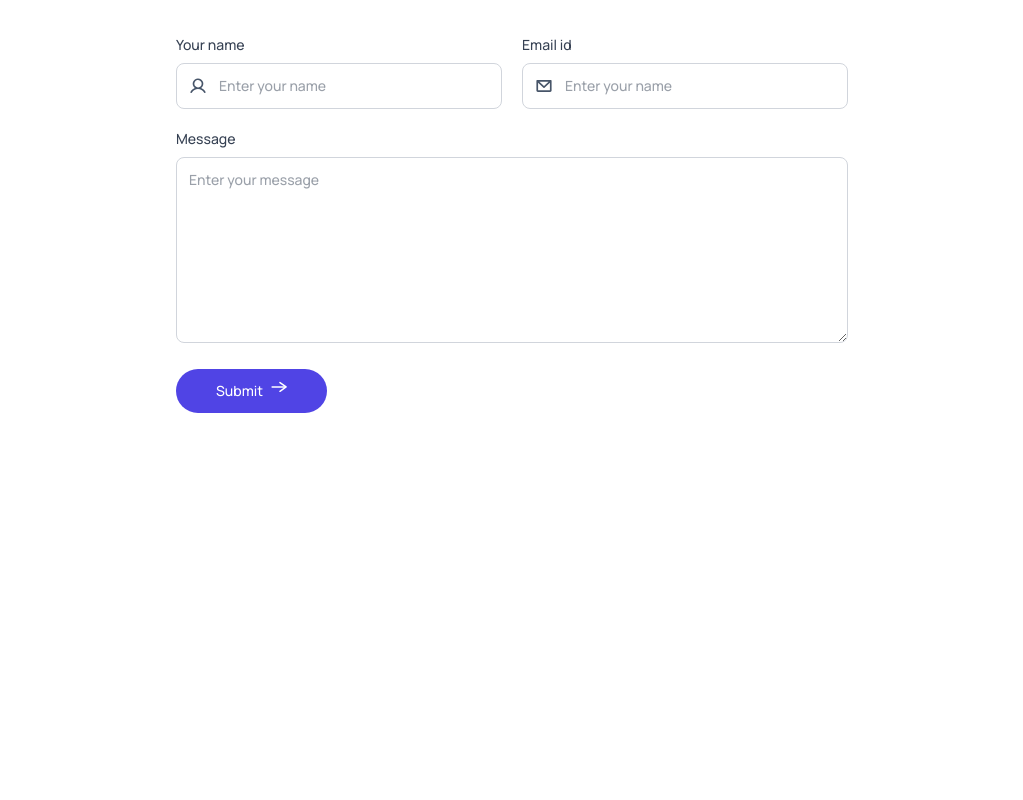
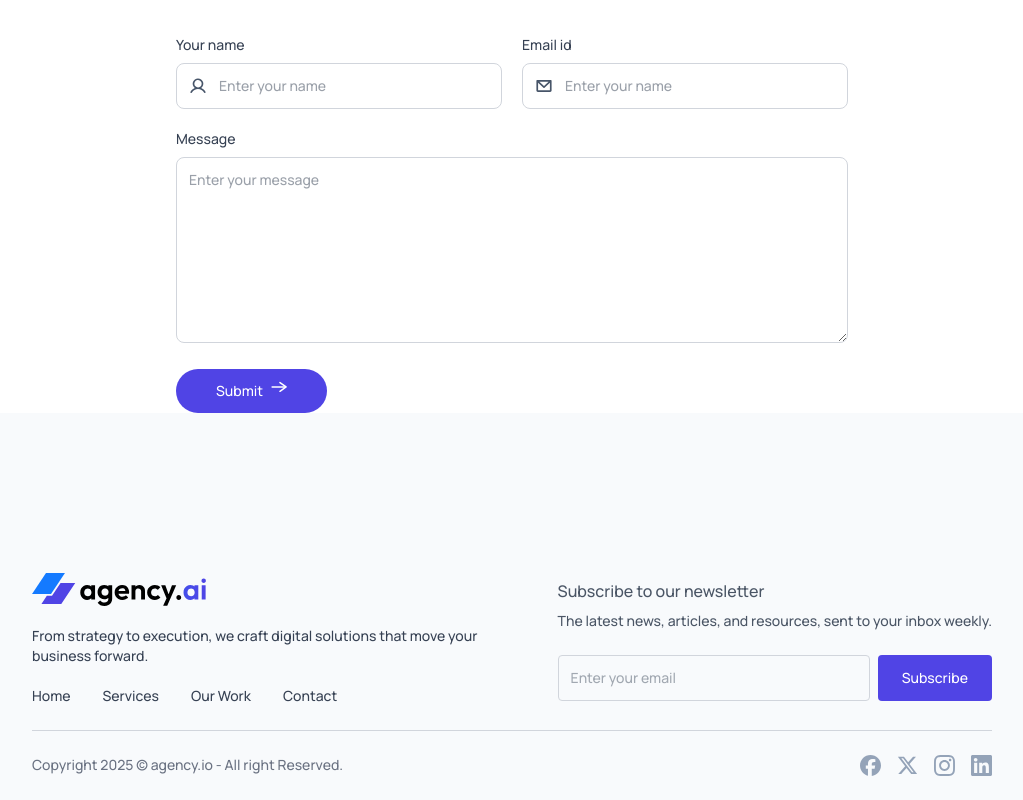
Before and after one commit to rakibulrahmandev/agency.ai, a React (Vite) app: page / in a window 1280 px wide. Shown: the part 3253-4053 px from the top of the page, without its empty margins (128-1151 px from the left). Before the commit the page ends 3666 px from the top, so only its background shows below. Built offline with nearby package versions, Linux system fonts and the light colour scheme.

Commit message:
footer section completed

```diff
--- a/src/App.jsx
+++ b/src/App.jsx
@@ -22,7 +22,7 @@ export default function App() {
                 <OurWork />
                 <Teams />
                 <Contact />
-                <Footer />
+                <Footer theme={theme} />
             </div>
         </>
     )
--- a/src/components/Footer/Footer.jsx
+++ b/src/components/Footer/Footer.jsx
@@ -1,8 +1,39 @@
-export default function Footer() {
+import assets from "../../assets/assets";
+
+export default function Footer({theme}) {
     return (
         <>
-            <div>
-
+            <div className="bg-slate-50 dark:bg-gray-900/70 pt-20 sm:pt-40 px-4 sm:px-10 lg:px-24 xl:px-40">
+                <div className="flex justify-between lg:items-center max-lg:flex-col gap-10">
+                    <div className="space-y-5 text-sm text-gray-700 dark:text-gray-400">
+                        <img src={theme === 'dark' ? assets?.logo_dark : assets?.logo} alt="footer logo" className="w-32 sm:w-44" />
+                        <p className="max-w-md">From strategy to execution, we craft digital solutions that move your business forward.</p>
+                        <ul className="flex gap-8">
+                            <li><a className="hover:text-primary" href="#home">Home</a></li>
+                            <li><a className="hover:text-primary" href="#services">Services</a></li>
+                            <li><a className="hover:text-primary" href="#our-work">Our Work</a></li>
+                            <li><a className="hover:text-primary" href="#contact-us">Contact</a></li>
+                        </ul>
+                    </div>
+                    <div className="text-gray-600 dark:text-gray-400">
+                        <h3 className="font-semibold">Subscribe to our newsletter</h3>
+                        <p className="text-sm mt-2 mb-6">The latest news, articles, and resources, sent to your inbox weekly.</p>
+                        <div className="flex gap-2 text-sm">
+                            <input type="email" placeholder="Enter your email" className="w-full p-3 text-sm outline-none rounded dark:text-gray-200 bg-transparent border border-gray-300 dark:border-gray-500" />
+                            <button className="bg-primary text-white rounded px-6">Subscribe</button>
+                        </div>
+                    </div>
+                </div>
+                <hr className="border-gray-300 dark:border-gray-600 my-6"/>
+                <div className="pb-6 text-sm text-gray-500 flex justify-center sm:justify-between gap-4 flex-wrap">
+                    <p>Copyright 2025 &copy; agency.io - All right Reserved. </p>
+                    <div className="flex items-center justify-between gap-4">
+                        <img src={assets?.facebook_icon} alt="footer social icon" />
+                        <img src={assets?.twitter_icon} alt="footer social icon" />
+                        <img src={assets?.instagram_icon} alt="footer social icon" />
+                        <img src={assets?.linkedin_icon} alt="footer social icon" />
+                    </div>
+                </div>
             </div>
         </>
     )
```
